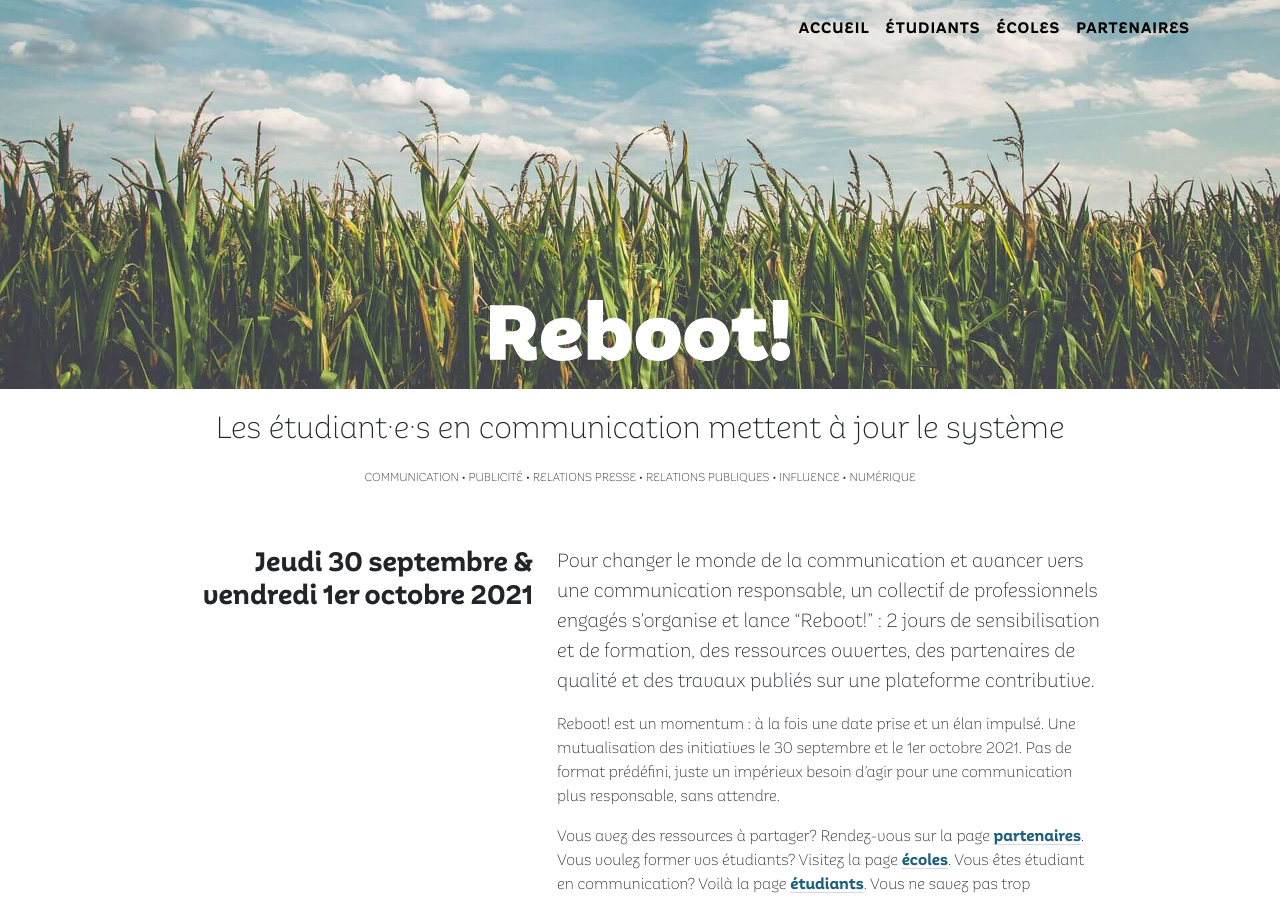
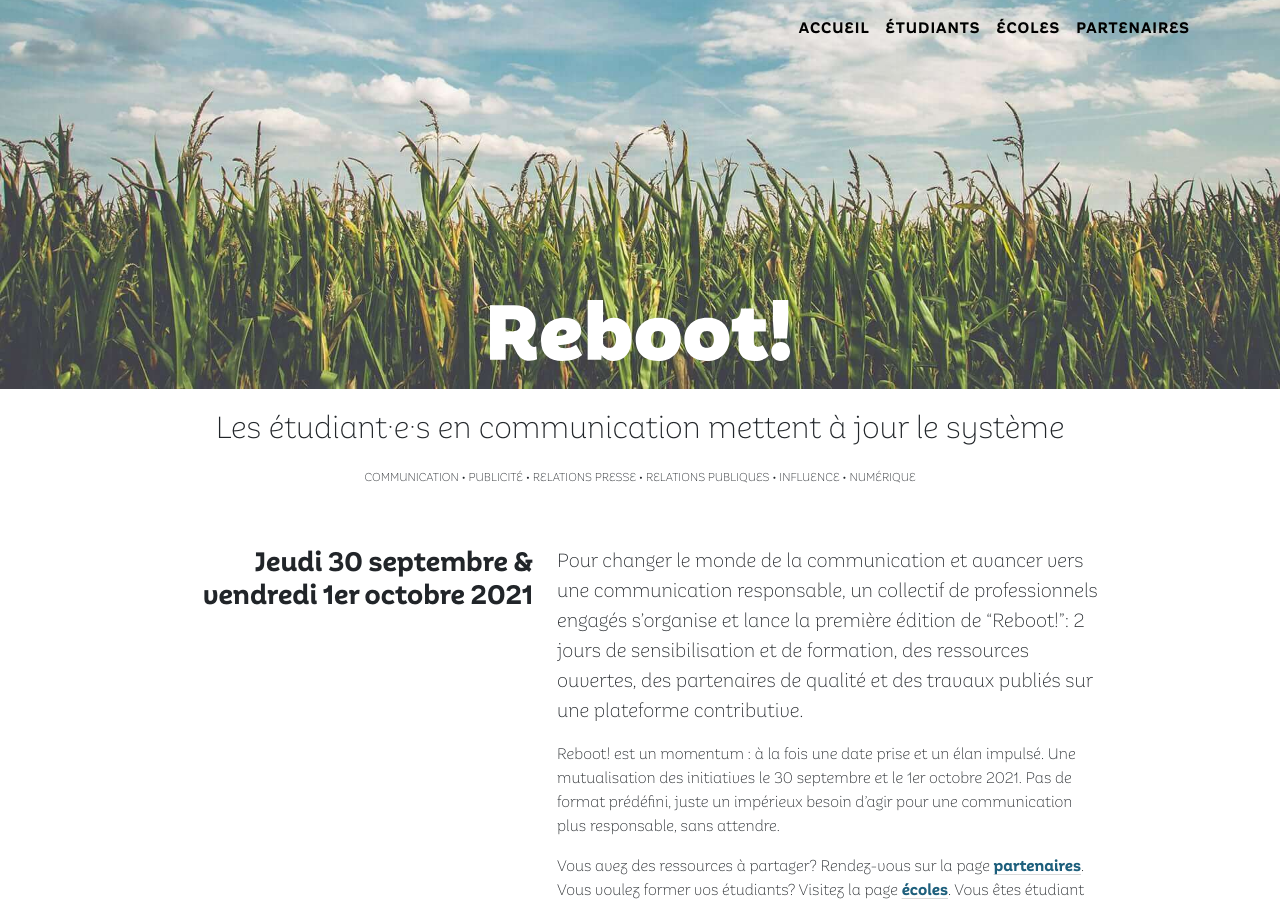
Before and after one commit to noesya/reboot, a Jekyll site: the page built from index.html, in a window 1280 px wide and 900 px high. Built offline with Jekyll 4.4.1, drawn with Linux system fonts in a browser that asks for light colours.

Commit message:
première édition

```diff
--- a/index.html
+++ b/index.html
@@ -42,7 +42,7 @@
     </div>
     <div class="col-md-7 col-lg-6">
       <p class="lead">
-        Pour changer le monde de la communication et avancer vers une communication responsable, un collectif de professionnels engagés s’organise et lance “Reboot!”&nbsp;: 2 jours de sensibilisation et de formation, des ressources ouvertes, des partenaires de qualité et des travaux publiés sur une plateforme contributive.
+        Pour changer le monde de la communication et avancer vers une communication responsable, un collectif de professionnels engagés s’organise et lance la première édition de “Reboot!”: 2 jours de sensibilisation et de formation, des ressources ouvertes, des partenaires de qualité et des travaux publiés sur une plateforme contributive.
       </p>
       <p>
         Reboot! est un momentum : à la fois une date prise et un élan impulsé. Une mutualisation des initiatives le 30 septembre et le 1er octobre 2021. Pas de format prédéfini, juste un impérieux besoin d’agir pour une communication plus responsable, sans attendre.
```
